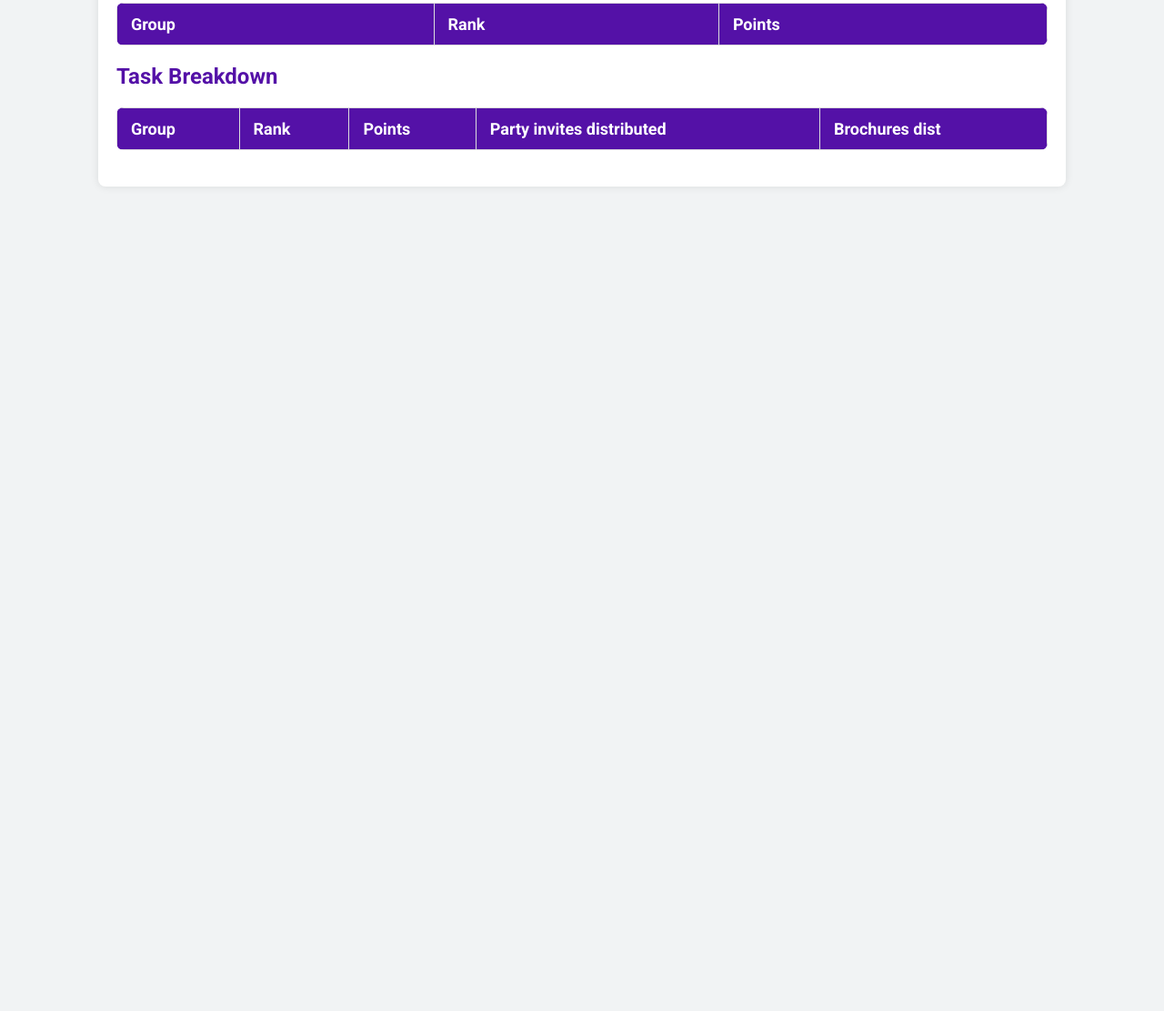
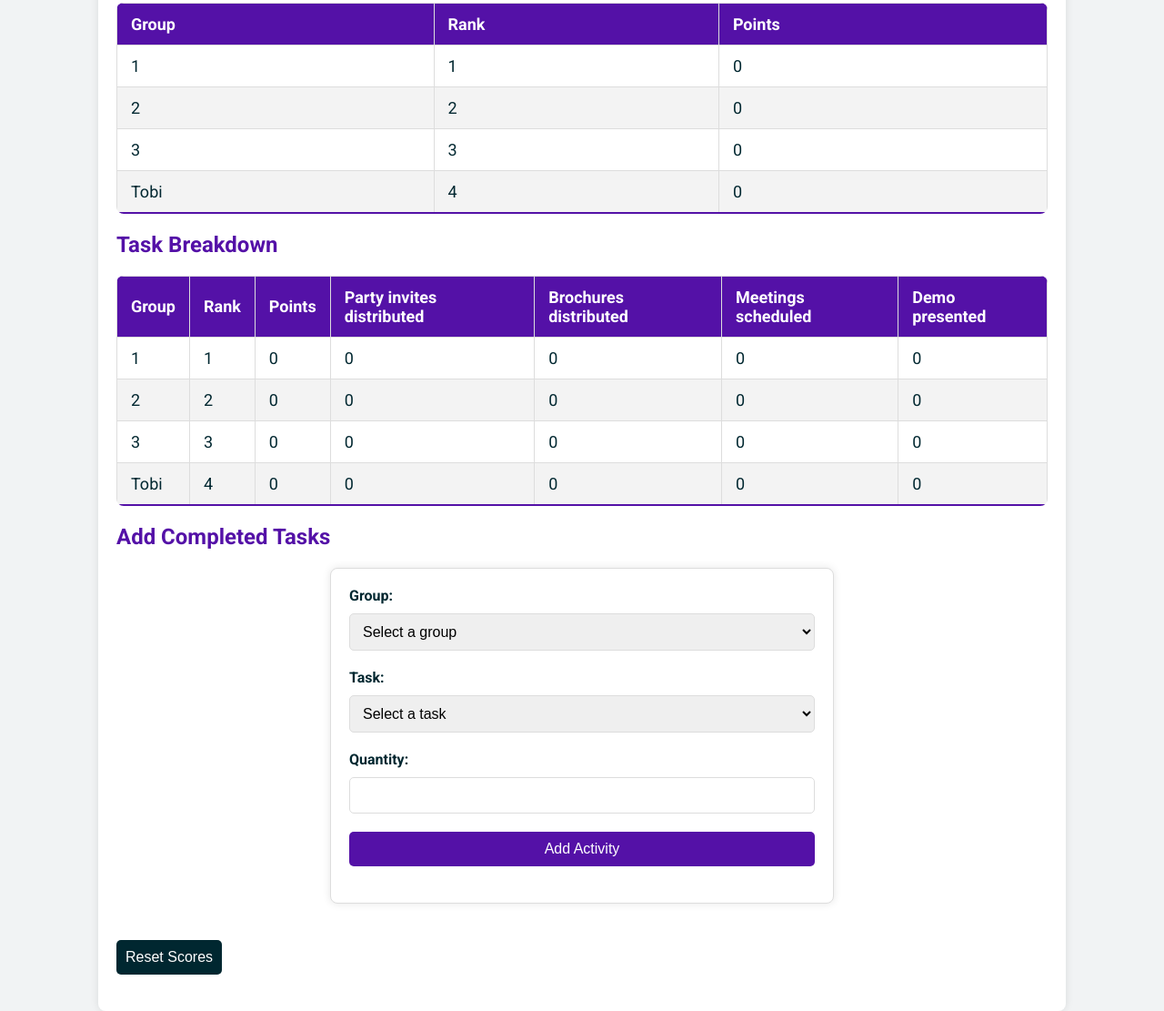
Before and after one commit to ecurio-sphere/Battery-Show-Leaderboard, a plain HTML site: page index.html in a window 1280 px wide. Shown: the part 275-1386 px from the top of the page at 91% size. Before the commit the page ends 800 px from the top, so only its background shows below. Drawn offline with Linux system fonts and the light colour scheme.

Commit message:
Update index.html

```diff
--- a/index.html
+++ b/index.html
@@ -35,4 +35,39 @@
                     <th>Rank</th>
                     <th>Points</th>
                     <th>Party invites distributed</th>
-                    <th>Brochures dist
+                    <th>Brochures distributed</th>
+                    <th>Meetings scheduled</th>
+                    <th>Demo presented</th>
+                </tr>
+            </thead>
+            <tbody>
+                <!-- Data will be populated here by JavaScript -->
+            </tbody>
+        </table>
+        <h2>Add Completed Tasks</h2>
+        <form id="task-form">
+            <label for="group">Group:</label>
+            <select id="group" name="group" required>
+                <option value="">Select a group</option>
+                <option value="1">1</option>
+                <option value="2">2</option>
+                <option value="3">3</option>
+                <option value="Tobi">Tobi</option>
+            </select>
+            <label for="task">Task:</label>
+            <select id="task" name="task" required>
+                <option value="">Select a task</option>
+                <option value="partyInvites">Party invites distributed</option>
+                <option value="brochures">Brochures distributed</option>
+                <option value="meetings">Meetings scheduled</option>
+                <option value="demo">Demo presented</option>
+            </select>
+            <label for="quantity">Quantity:</label>
+            <input type="number" id="quantity" name="quantity" min="1" required>
+            <button type="submit">Add Activity</button>
+        </form>
+        <button id="reset-button">Reset Scores</button>
+    </div>
+    <script src="script.js"></script>
+</body>
+</html>
```
